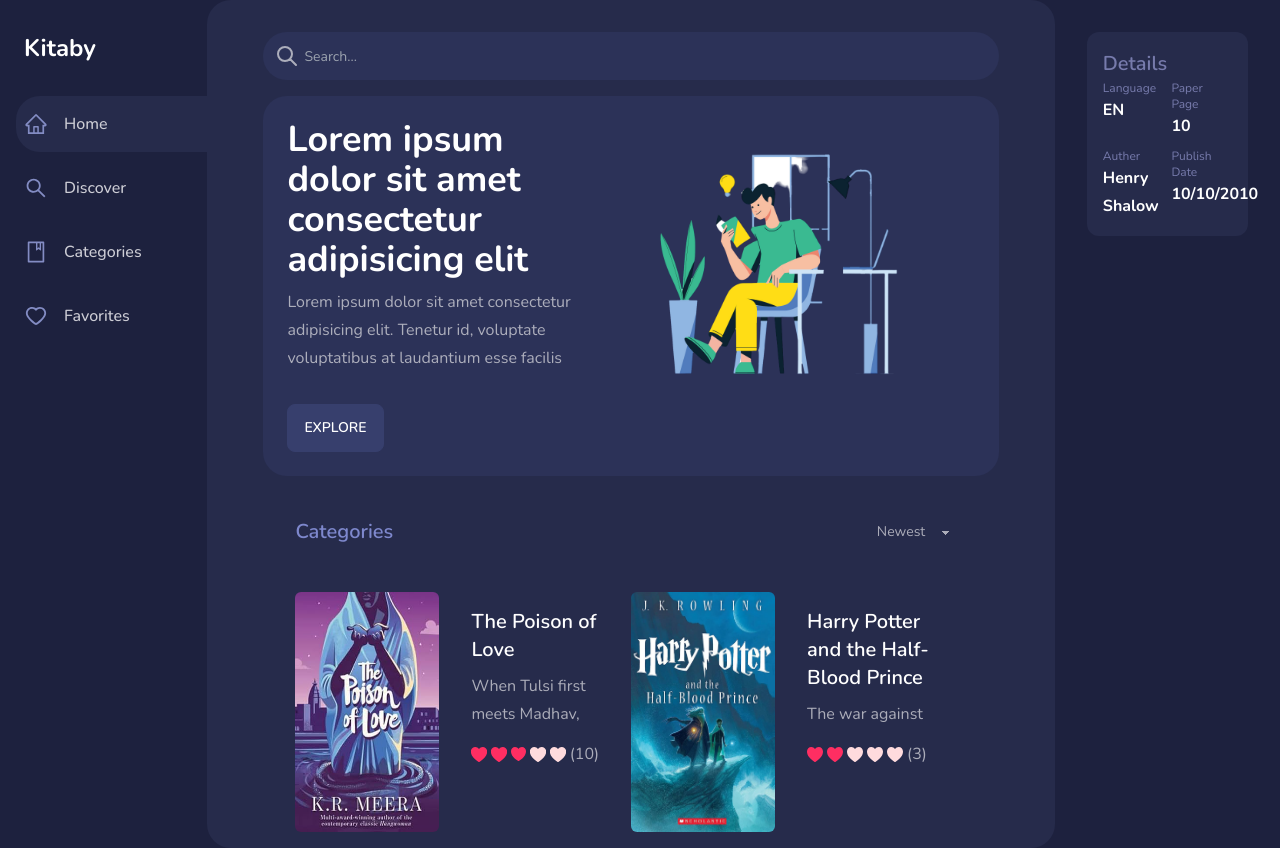
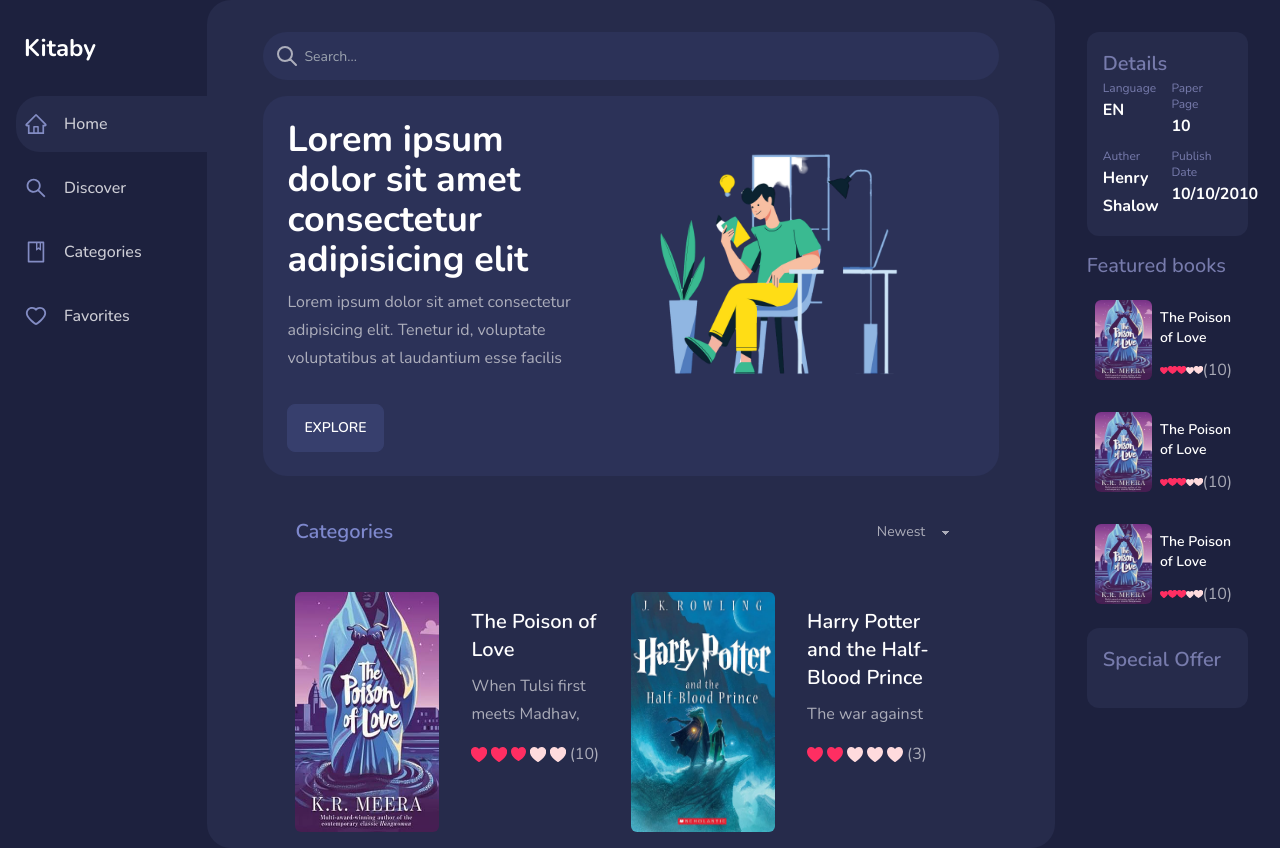
Before and after one commit to HaidarChaitoMena/kitaby, a Next.js app: page / in a window 1280 px wide. Built offline with nearby package versions, Linux system fonts and the light colour scheme.

Commit message:
finish the featured part of SideBar

```diff
--- a/src/app/layout.tsx
+++ b/src/app/layout.tsx
@@ -2,7 +2,7 @@
 import '../../public/static/styles/globals.css';
 import type { Metadata } from 'next';
 import { Nunito } from 'next/font/google';
-import SideBar from '@/components/SideBar';
+import SideBar from '@/components/sidebar/SideBar';
 import SearchBar from '@/components/SearchBar';
 
 const nunito = Nunito({ subsets: ['latin'] });
--- a/src/components/NavBar.tsx
+++ b/src/components/NavBar.tsx
@@ -19,7 +19,7 @@
       <div className='flex flex-row justify-start md:flex-col'>
         <Link
           href={'/'}
-          className={`mb-2  flex h-14 w-full items-center justify-center p-5 pl-0 text-start md:justify-start md:rounded-l-3xl ${
+          className={`mb-2 flex h-14 w-full items-center justify-center p-5 pl-0 text-start hover:bg-primary md:justify-start md:rounded-l-3xl ${
             pathname == '/' ? 'bg-primary' : ''
           }`}
         >
--- a/src/components/SideBar.tsx
+++ /dev/null
@@ -1,37 +0,0 @@
-import { Book } from '@/types/Book';
-
-type props = {
-  selectedBook: Book;
-  featuredBooks: Book[];
-};
-
-export default function SideBar({ selectedBook, featuredBooks }: props) {
-  return (
-    <div className='w-1/4 p-8'>
-      <section className='mb-4'>
-        <div className='mx-auto rounded-xl bg-primary p-4'>
-          <h3 className='text-primary-content'>Details</h3>
-          <div className='grid grid-cols-2 gap-2'>
-            <div>
-              <div className='text-xs text-primary-content'>Language</div>
-              <div className='font-bold text-neutral-content'>{selectedBook.language}</div>
-            </div>
-            <div>
-              <div className='text-xs text-primary-content'>Paper Page</div>
-              <div className='font-bold text-neutral-content'>{selectedBook.paperPage}</div>
-            </div>
-            <div>
-              <div className='text-xs text-primary-content'>Auther</div>
-              <div className='font-bold text-neutral-content'>{selectedBook.auther}</div>
-            </div>
-            <div>
-              <div className='text-xs text-primary-content'>Publish Date</div>
-              <div className='font-bold text-neutral-content'>{selectedBook.publishDate}</div>
-            </div>
-          </div>
-        </div>
-      </section>
-      <section></section>
-    </div>
-  );
-}
--- /dev/null
+++ b/src/components/sidebar/SideBar.tsx
@@ -0,0 +1,66 @@
+import { Book } from '@/types/Book';
+import SmallBookCard from './SmallBookCard';
+
+type props = {
+  selectedBook: Book;
+  featuredBooks: Book[];
+};
+
+export default function SideBar({ selectedBook, featuredBooks }: props) {
+  return (
+    <div className='w-full flex-col p-8 md:w-1/4'>
+      <section className='mb-4 flex-none'>
+        <div className='mx-auto rounded-xl bg-primary p-4'>
+          <h3 className='text-primary-content'>Details</h3>
+          <div className='grid grid-cols-2 gap-2'>
+            <div>
+              <div className='text-xs text-primary-content'>Language</div>
+              <div className='font-bold text-neutral-content'>{selectedBook.language}</div>
+            </div>
+            <div>
+              <div className='text-xs text-primary-content'>Paper Page</div>
+              <div className='font-bold text-neutral-content'>{selectedBook.paperPage}</div>
+            </div>
+            <div>
+              <div className='text-xs text-primary-content'>Auther</div>
+              <div className='font-bold text-neutral-content'>{selectedBook.auther}</div>
+            </div>
+            <div>
+              <div className='text-xs text-primary-content'>Publish Date</div>
+              <div className='font-bold text-neutral-content'>{selectedBook.publishDate}</div>
+            </div>
+          </div>
+        </div>
+      </section>
+      <section className='mb-4 grow'>
+        <div className='mb-3 text-xl font-medium text-primary-content'>Featured books</div>
+        <div className='h-80 overflow-y-scroll'>
+          {[1, 2, 3, 4, 5].map(function (book, i) {
+            return (
+              <SmallBookCard
+                key={i}
+                book={{
+                  label: 'The Poison of Love',
+                  rating: 3,
+                  id: 0,
+                  description:
+                    'When Tulsi first meets Madhav, she is irrevocably drawn to his chiselled good looks and charm. Although wary of his many dalliances and the string of broken hearts left in his wake, she is surprised by the intense desire that Madhav arouses in her. And before long, she forsakes her family, her prospective career, her fiancé all for the love of this inscrutable man. But love can be like poison. And nothing can prepare Tulsi for the heartache and betrayal that lie ahead. Years later, Tulsi escapes to the ancient city of Vrindavan, seeking redemption amidst the cries and prayers of its anguished widows. However, when her past catches up with her, old wounds resurface with dramatic consequences. By turns savage and tender, The Poison of Love is a spellbinding tale of love and sacrifice, pain and retribution, confirming K.R. Meera as one of our most fearless and accomplished writers.',
+                  ratingCount: 10,
+                  image: 'poisonOfLove.png',
+                }}
+              />
+            );
+          })}
+        </div>
+      </section>
+      <section className='flex-none'>
+        <div className='mx-auto rounded-xl bg-primary p-4'>
+          <h3 className='text-primary-content'>Special Offer</h3>
+          <div className='p-2'>
+            <div></div>
+          </div>
+        </div>
+      </section>
+    </div>
+  );
+}
--- /dev/null
+++ b/src/components/sidebar/SmallBookCard.tsx
@@ -0,0 +1,53 @@
+'use client';
+import { Book } from '@/types/Book';
+import { motion } from 'framer-motion';
+import Image from 'next/image';
+
+type props = {
+  book: Book;
+};
+
+const variants = {
+  visible: (i: number) => ({
+    opacity: 1,
+    transition: {
+      delay: i * 0.1,
+    },
+  }),
+  hidden: { opacity: 0 },
+};
+export default function SmallBookCard({ book }: props) {
+  return (
+    <motion.div
+      variants={variants}
+      custom={book.id}
+      animate='visible'
+      initial='hidden'
+      className='card card-side mb-4 h-24 w-full p-2 hover:cursor-pointer hover:bg-primary'
+    >
+      <Image
+        className='my-0 h-20 w-24 rounded-md'
+        height={100}
+        width={100}
+        src={'/static/images/books/' + book.image}
+        alt='Movie'
+      />
+      <div className='card-body overflow-hidden p-2'>
+        <h2 className='card-title text-sm text-neutral-content'>{book.label}</h2>
+        <div className='rating'>
+          {Array.from(Array(5).keys()).map((i) => {
+            return (
+              <span
+                key={i}
+                className={`mask mask-heart my-auto h-4 w-4 ${
+                  i < book.rating ? 'bg-accent' : 'bg-accent-content'
+                }`}
+              ></span>
+            );
+          })}
+          <span> ({book.ratingCount})</span>
+        </div>
+      </div>
+    </motion.div>
+  );
+}
```
